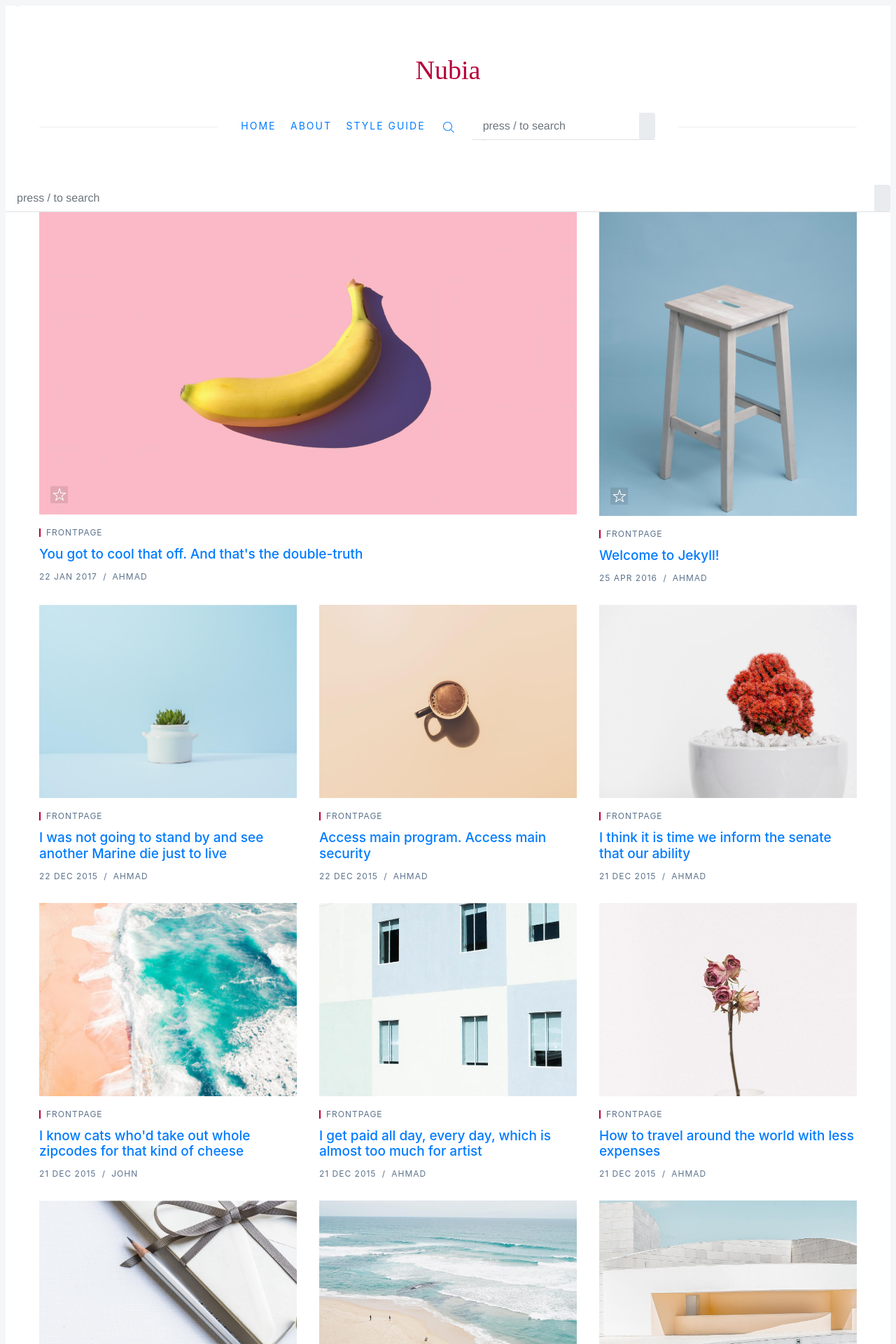
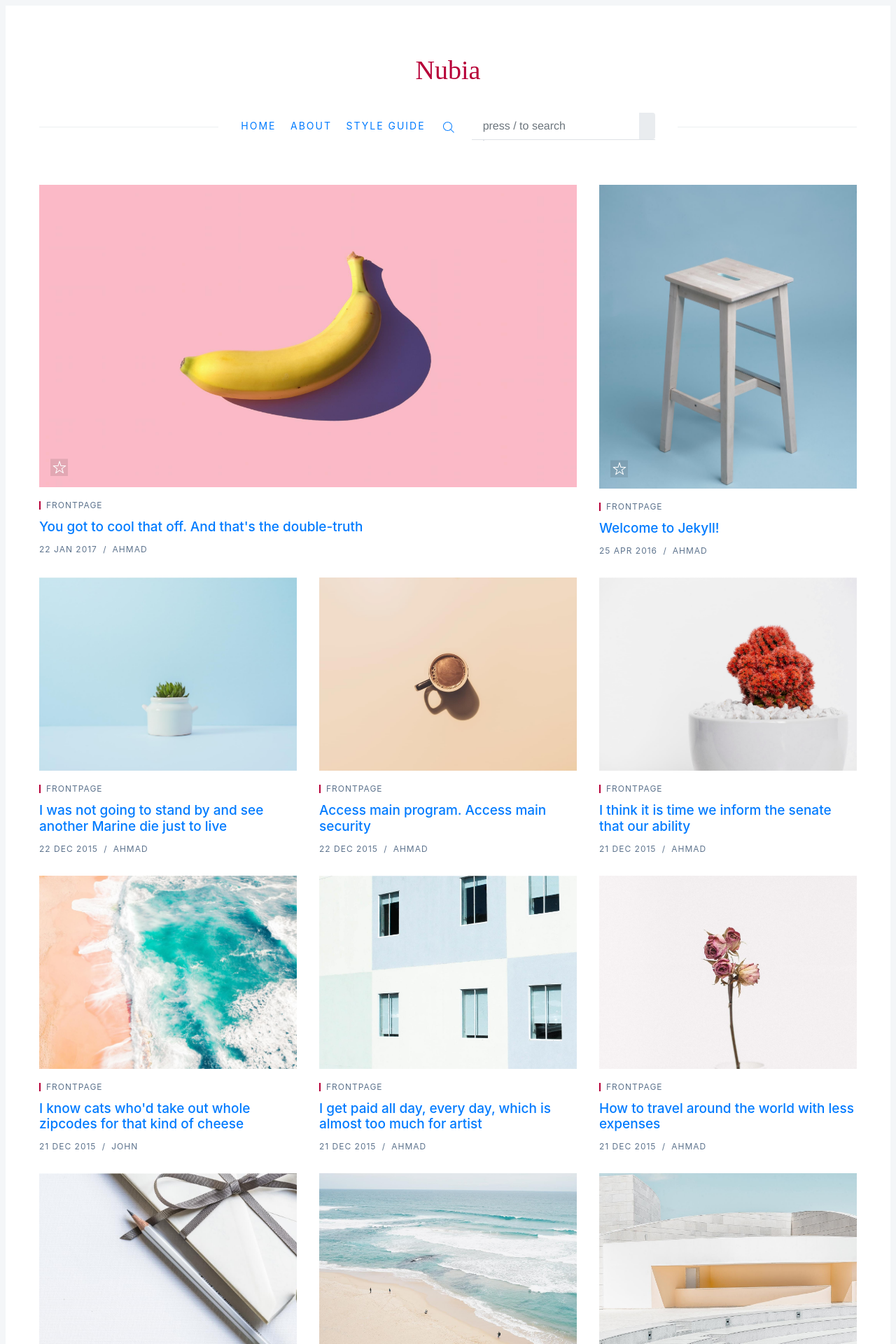
Before and after one commit to olaglam3/sleek, a Jekyll site: the page built from index.html, in a window 1280 px wide. Shown: the top 1920 px of the page at 70% size. Built offline with Jekyll 4.4.1, drawn with Linux system fonts in a browser that asks for light colours; nearby versions of some CDN libraries; some web fonts are replaced; the list of posts is cut into pages by our own code.

Commit message:
Update header.html

```diff
--- a/_includes/header.html
+++ b/_includes/header.html
@@ -47,4 +47,3 @@
 
   </div>
 </header>
- {% include search-form.html %}
```
